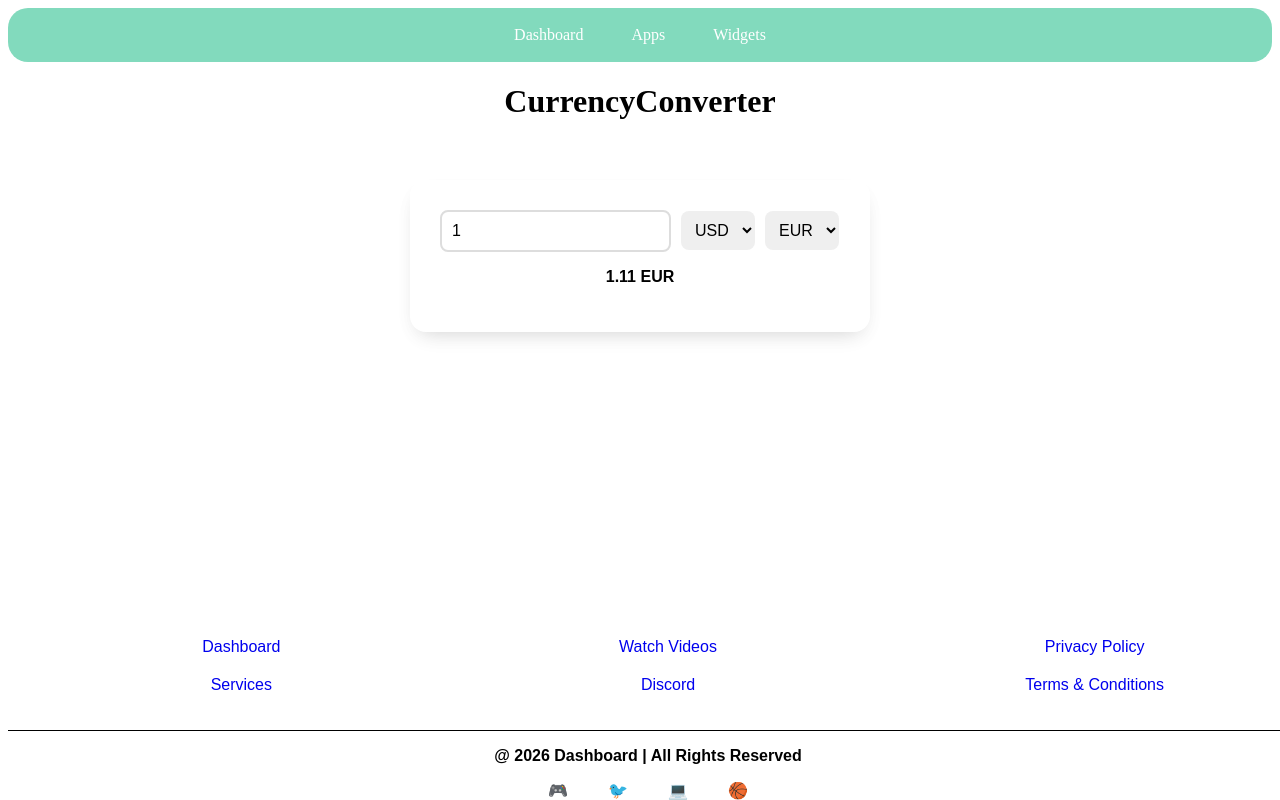
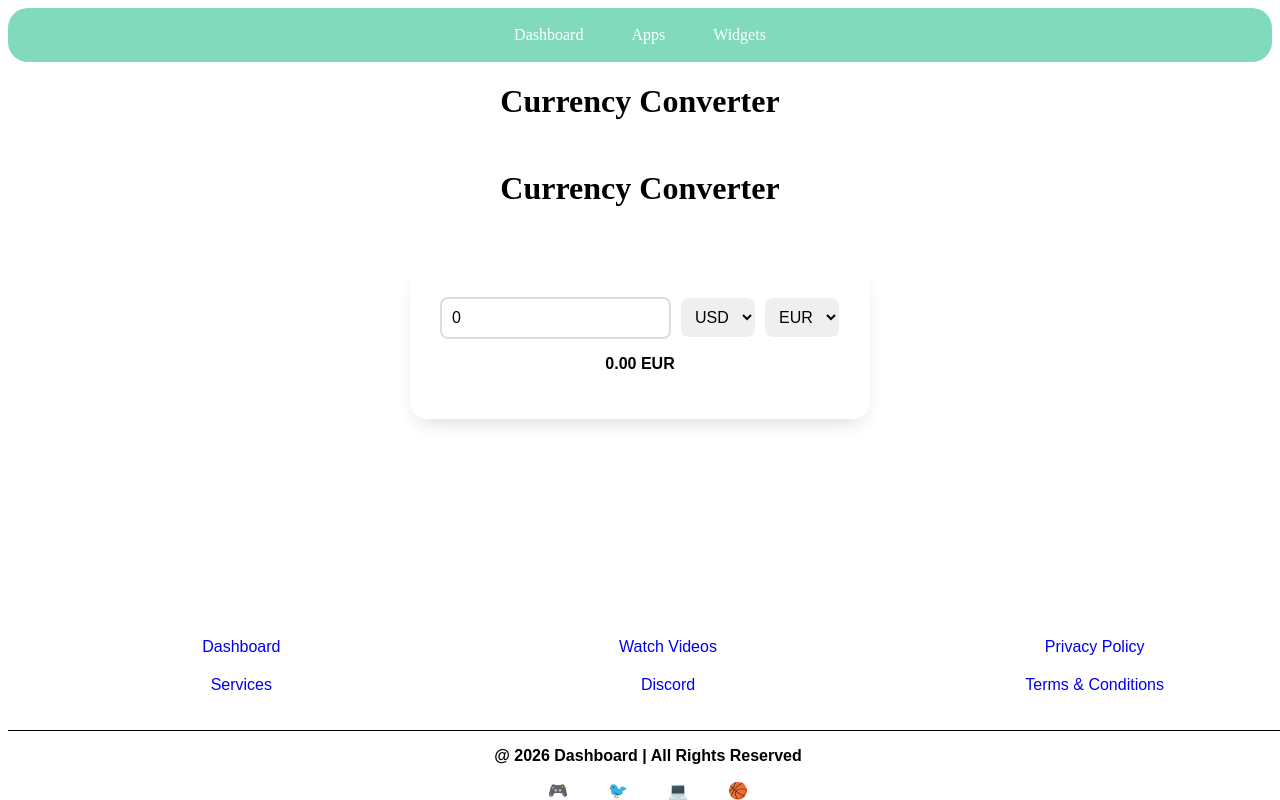
Before and after one commit to Renz-Victa/Currency-Converter, a React (Vite) app: page / in a window 1280 px wide. Built offline with nearby package versions, Linux system fonts and the light colour scheme.

Commit message:
Edit App.jsx

```diff
--- a/src/App.jsx
+++ b/src/App.jsx
@@ -9,7 +9,7 @@ export default function CurrencyConverter() {
     JPY: 140
   };
 
-  const [amount, setAmount] = useState(1);
+  const [amount, setAmount] = useState(0);
   const [from, setFrom] = useState("USD");
   const [to, setTo] = useState("EUR");
 
@@ -27,7 +27,29 @@ export default function CurrencyConverter() {
         <a href="#" class="nav-item">Widgets</a>
       </nav >
 
-      <h1>CurrencyConverter</h1>
+      <h1 class="text">
+        <span>C</span>
+        <span>u</span>
+        <span>r</span>
+        <span>r</span>
+        <span>e</span>
+        <span>n</span>
+        <span>c</span>
+        <span>y</span>
+        <span>&nbsp;</span>
+        <span>C</span>
+        <span>o</span>
+        <span>n</span>
+        <span>v</span>
+        <span>e</span>
+        <span>r</span>
+        <span>t</span>
+        <span>e</span>
+        <span>r</span>
+      </h1>
+
+      <h1>Currency Converter</h1>
+
       <form>
         <input
           type="number"
--- a/src/style.css
+++ b/src/style.css
@@ -22,7 +22,6 @@ footer a {
 footer a:hover {
     background-color: rgb(161, 251, 221);
     transition: 0.5s ease;
-    transform: translateY(-5px);
 }
 
 .footer-section {
```
